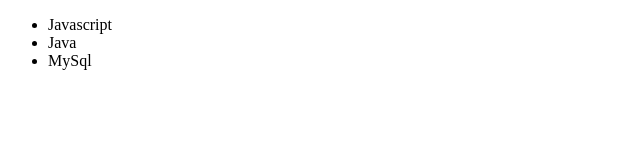
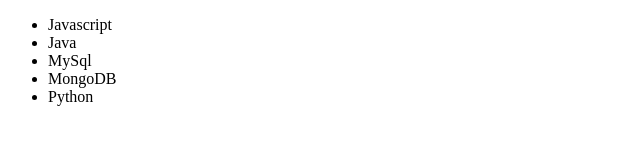
Before and after one commit to mabvmex/test.mabv, a plain HTML site: page index.html in a window 1280 px wide. Shown: the whole page, without its empty margins (0-640 px from the left). Drawn offline with Linux system fonts and the light colour scheme.

Commit message:
agregando lenguajes a la lista

```diff
--- a/index.html
+++ b/index.html
@@ -13,6 +13,8 @@
             <li>Javascript</li>
             <li>Java</li>
             <li>MySql</li>
+            <li>MongoDB</li>
+            <li>Python</li>
         </ul>
     </main>
     <footer></footer>
```
